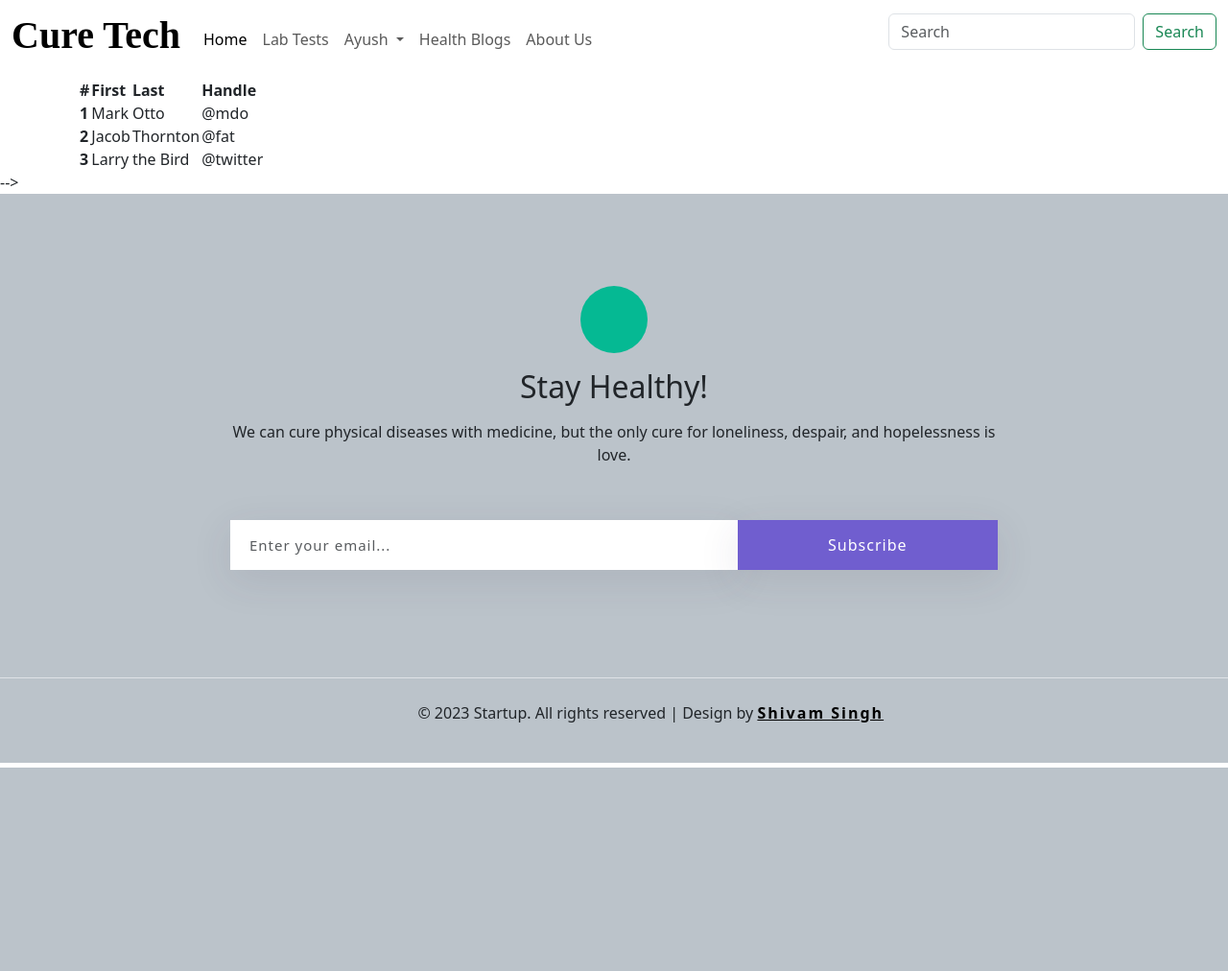
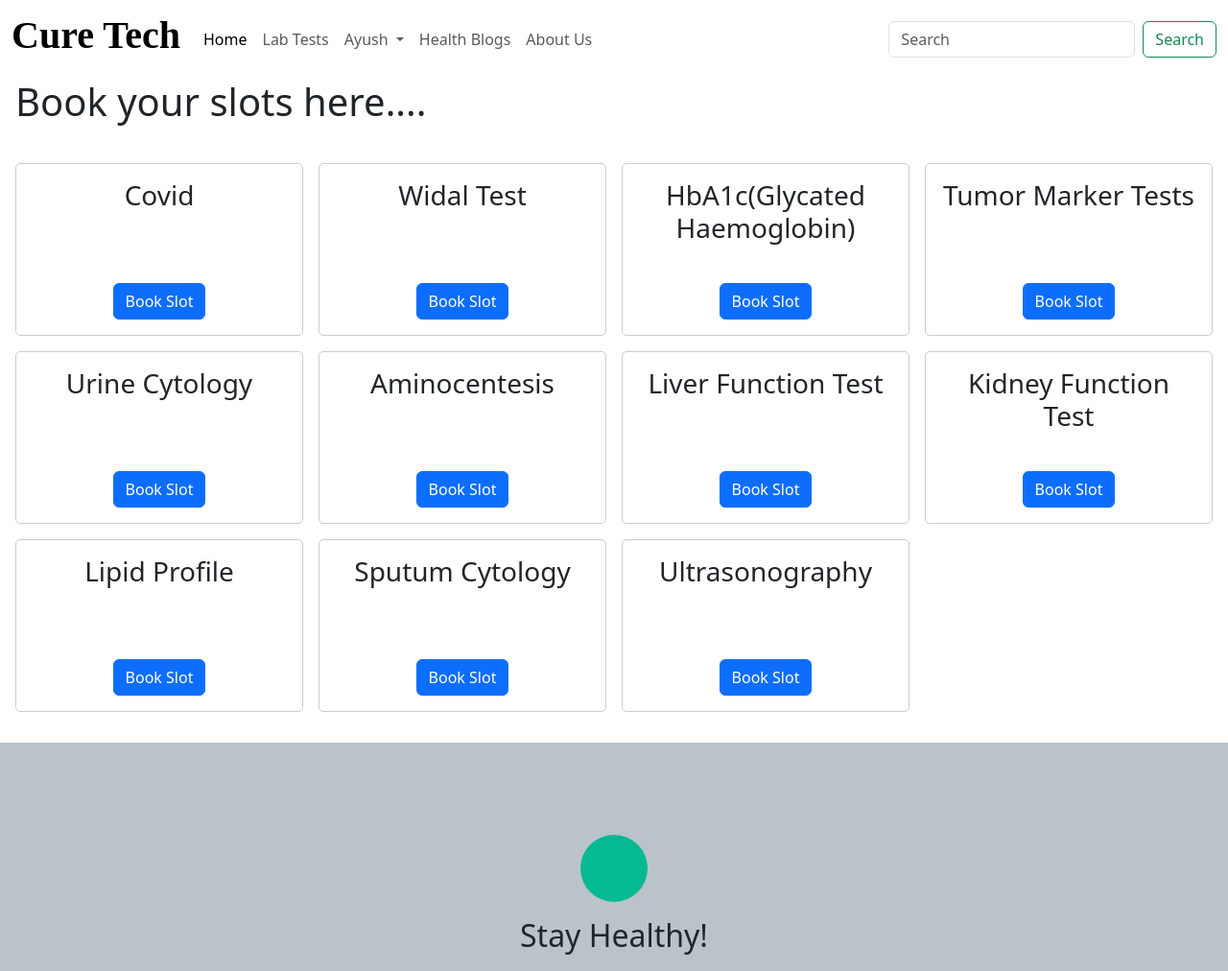
Before and after one commit to shiv-03/CureTech_PHP_Project, a PHP site: page /LabTests.php in a window 1280 px wide. Shown: the top 1012 px of the page at 96% size. Before the commit the page ends 800 px from the top, so only its background shows below. Run offline with PHP 8.4, Linux system fonts and the light colour scheme.

Commit message:
feat: Lab Test Connected to db and updation of css

```diff
--- a/LabTests.php
+++ b/LabTests.php
@@ -1,128 +1,112 @@
-<link rel="stylesheet" href="footer.css">
-<link rel="stylesheet" href="LabTest.css">
-<link href="htttps://cdn.datatables.net/1.13.4/css/jquery.dataTables.min.css">
-  <link href="https://cdn.jsdelivr.net/npm/bootstrap@5.3.0-alpha3/dist/css/bootstrap.min.css" rel="stylesheet"
-        integrity="sha384-KK94CHFLLe+nY2dmCWGMq91rCGa5gtU4mk92HdvYe+M/SXH301p5ILy+dN9+nJOZ" crossorigin="anonymous">
-<style>
-  .slot-box{
-    padding: 4px 4px 4px 4px;
-    margin: 4px 4px 4px 4px;
-    display:flex;
-    justify-content:space-around;
-    border: 1px solid grey;
-    border-radius: 5px;
+<?php
+session_start();
 
-  }
-  .slot-box:hover{
-    animation: slot 5s;
-  }
-  .booking-slots{
-    paddding: 10px 10px ;
-    margin: 5px 5px 5px 5px;
-  }
-  @keyframes slot{
-    50% {background-color: #aaa;}
-  }
-</style>
+if (isset($_SESSION['test_submit'])) {
+  echo '<script>alert("Slot Booked Successfully");</script>';
+  unset($_SESSION['test_submit']);
+}
+
+if (isset($_SESSION['test_error'])) {
+  echo '<script>alert("' . $_SESSION['test_error'] . '");</script>';
+  unset($_SESSION['test_error']);
+}
+
+?>
+
+<!DOCTYPE html>
+<html lang="en">
+
+<head>
+  <meta charset="UTF-8">
+  <meta http-equiv="X-UA-Compatible" content="IE=edge">
+  <meta name="viewport" content="width=device-width, initial-scale=1.0">
+  <title>Lab Test | CureTech</title>
+
+  <link rel="stylesheet" href="css/style.css">
+  <link rel="stylesheet" href="footer.css" />
+  <link href="htttps://cdn.datatables.net/1.13.4/css/jquery.dataTables.min.css" />
+  <link href="https://cdn.jsdelivr.net/npm/bootstrap@5.3.0-alpha3/dist/css/bootstrap.min.css" rel="stylesheet" />
+  <style>
+
+  </style>
+</head>
+
+<body>
+  <?php include 'header.php'; ?>
+
+  <h1 class="px-3">Book your slots here....</h1>
+  <div class="booking-slots">
+  </div>
+
+  <?php include 'footer.php'; ?>
 
 
-<?php include 'header.php'; ?>
+  <!-- Modal -->
+  <div class="modal fade" id="test-modal" tabindex="-1" aria-labelledby="exampleModalLabel" aria-hidden="true">
+    <div class="modal-dialog">
+      <div class="modal-content">
+        <div class="modal-header">
+          <h5 class="modal-title" id="test-modal-title">Book Slot</h5>
+          <button type="button" class="btn-close" data-bs-dismiss="modal" aria-label="Close"></button>
+        </div>
+        <div class="modal-body">
+          <form action="controller/lab-test-script.php" method="post">
+            <input type="hidden" name="test-type" id="test-type" />
+            <div class="row my-2">
+              <div class="col">
+                <label for="test-person" class="py-1">Name: </label>
+                <input type="text" class="form-control" name="test-person" id="test-person" placeholder="Enter name" required>
+              </div>
+              <div class="col">
+                <label for="test-number" class="py-1">Phone Number: </label>
+                <input type="text" class="form-control" name="test-number" id="test-number" placeholder="Enter phone number" required>
+              </div>
+            </div>
+            <div class="row my-2">
+              <div class="col">
+                <label for="test-person-age" class="py-1">Age: </label>
+                <input type="number" class="form-control" name="test-person-age" id="test-person-age" placeholder="Enter Age" required>
+              </div>
+              <div class="col">
+                <label for="test-rate" class="py-1">Rate: </label>
+                <input type="text" class="form-control" name="test-rate" id="test-rate" placeholder="Enter rate" readonly required>
+              </div>
+            </div>
+            <div class="row my-2">
+              <div class="col">
+                <label for="test-time-slot" class="py-1">Select Time Slot: </label>
+                <select class="form-select" name="test-time-slot" aria-label="Select Time Slot" id="test-time-slot" required>
+                  <option selected hidden disabled>Choose Time Slot</option>
+                  <option value="1">9-2</option>
+                  <option value="2">2-8</option>
+                  <option value="3">8-8</option>
+                </select>
+              </div>
+              <div class="col">
+                <label for="test-lab-name" class="py-1">Select Lab: </label>
+                <select class="form-select" name="test-lab-name" aria-label="Select Lab" id="test-lab-name" required>
+                  <option selected hidden disabled>Choose Lab</option>
+                  <option value="1">Shivam Lab</option>
+                  <option value="2">Raja Lab</option>
+                  <option value="3">Krishna Lab</option>
+                  <option value="4">Saurabh Lab</option>
+                </select>
+              </div>
+            </div>
+            <!-- Name, Phone Number, Age, Show Rate, Time Slot, Lab Name -->
+            <button type="submit" class="btn btn-primary my-2">Submit</button>
+          </form>
+        </div>
+        <div class="modal-footer">
+          <button type="button" class="btn btn-secondary" data-bs-dismiss="modal">Close</button>
+        </div>
+      </div>
+    </div>
+  </div>
 
-<div class=" container">
-<table class="#myTable">
-  <thead>
-    <tr>
-      <th scope="col">#</th>
-      <th scope="col">First</th>
-      <th scope="col">Last</th>
-      <th scope="col">Handle</th>
-    </tr>
-  </thead>
-  <tbody>
-    <tr>
-      <th scope="row">1</th>
-      <td>Mark</td>
-      <td>Otto</td>
-      <td>@mdo</td>
-    </tr>
-    <tr>
-      <th scope="row">2</th>
-      <td>Jacob</td>
-      <td>Thornton</td>
-      <td>@fat</td>
-    </tr>
-    <tr>
-      <th scope="row">3</th>
-      <td>Larry</td>
-      <td>the Bird</td>
-      <td>@twitter</td>
-    </tr>
-  </tbody>
-</table>
-</div>
+  <script src="https://code.jquery.com/jquery-3.6.4.js"></script>
+  <script src="scripts/labTest_data.js"></script>
+  <script src="scripts/labtest.js"></script>
+</body>
 
-<!-- <div class = "booking-slots py-3 my-4">
-  <!-- <h1>Book your slots here....</h1> -->
-
-
-<!-- <div class="slot-box py-3 my-4">
-  <div class="type"><h3>Covid</h3></div>
-  <div class="slot-btn"><button type="button" class="btn btn-primary">Book Slot</button></div>
-</div>
-<div class="slot-box py-3 my-4">
-
-  <div class="type"><h3>Widal Test</h3></div>
-  <div class="slot-btn"><button type="button" class="btn btn-primary">Book Slot</button></div>
-</div>
-<div class="slot-box py-3 my-4">
-
-  <div class="type"><h3>HbA1c(Glycated Haemoglobin)</h3></div>
-  <div class="slot-btn"><button type="button" class="btn btn-primary">Book Slot</button></div>
-</div>
-<div class="slot-box py-3 my-4">
-
-  <div class="type"><h3>Tumor marker tests</h3></div>
-  <div class="slot-btn"><button type="button" class="btn btn-primary">Book Slot</button></div>
-</div>
-<div class="slot-box py-3 my-4">
-
-  <div class="type"><h3>Urine Cytology</h3></div>
-  <div class="slot-btn"><button type="button" class="btn btn-primary">Book Slot</button></div>
-</div>
-<div class="slot-box py-3 my-4">
-
-  <div class="type"><h3>Aminocentesis</h3></div>
-  <div class="slot-btn"><button type="button" class="btn btn-primary">Book Slot</button></div>
-</div>
-<div class="slot-box py-3 my-4">
-
-  <div class="type"><h3>Liver function test</h3></div>
-  <div class="slot-btn"><button type="button" class="btn btn-primary">Book Slot</button></div>
-</div>
-<div class="slot-box py-3 my-4">
-
-  <div class="type"><h3>Kidney function test</h3></div>
-  <div class="slot-btn"><button type="button" class="btn btn-primary">Book Slot</button></div>
-</div>
-<div class="slot-box py-3 my-4">
-
-  <div class="type"><h3>Lipid Profile</h3></div>
-  <div class="slot-btn"><button type="button" class="btn btn-primary">Book Slot</button></div>
-</div>
-<div class="slot-box py-3 my-4">
-
-  <div class="type"><h3>Sputum Cytology</h3></div>
-  <div class="slot-btn"><button type="button" class="btn btn-primary">Book Slot</button></div>
-</div>
-<div class="slot-box py-3 my-4">
-
-  <div class="type"><h3>Ultrasonography</h3></div>
-  <div class="slot-btn"><button type="button" class="btn btn-primary">Book Slot</button></div>
-</div> --> -->
-
-</div>
-<?php include 'footer.php' ; ?>
-<script>
-  let table = new DataTable('#myTable');
-</script>
-<script href="https://cdn.datatables.net/1.13.4/js/jquery.dataTables.min.js"></script>
+</html>
--- /dev/null
+++ b/css/style.css
@@ -0,0 +1,30 @@
+.slot-box {
+    display: flex;
+    justify-content: space-between;
+    flex-direction: column;
+    align-items: center;
+    min-height: 180px;
+    padding: 1rem;
+    border: 1px solid #ccc;
+    border-radius: 5px;
+    text-align: center;
+    text-transform: capitalize;
+}
+
+.slot-box:hover {
+    animation: slot 5s;
+}
+
+.booking-slots {
+    display: grid;
+    grid-template-columns: repeat(auto-fit, minmax(250px, 1fr));
+    justify-content: center;
+    gap: 1rem;
+    padding: 2rem 1rem;
+}
+
+@keyframes slot {
+    50% {
+        background-color: #aaa;
+    }
+}
--- /dev/null
+++ b/scripts/labTest_data.js
@@ -0,0 +1,57 @@
+const data = [
+    {
+        title: "Covid",
+        type: "covid",
+        rate: 100,
+    },
+    {
+        title: "Widal Test",
+        type: "widal-test",
+        rate: 100,
+    },
+    {
+        title: "HbA1c(Glycated Haemoglobin)",
+        type: "hba1c",
+        rate: 100,
+    },
+    {
+        title: "Tumor marker tests",
+        type: "tumor-marker",
+        rate: 100,
+    },
+    {
+        title: "Urine Cytology",
+        type: "urine-cytology",
+        rate: 100,
+    },
+    {
+        title: "Aminocentesis",
+        type: "aminocentesis",
+        rate: 100,
+    },
+    {
+        title: "Liver function test",
+        type: "liver-function",
+        rate: 100,
+    },
+    {
+        title: "Kidney function test",
+        type: "kidney-function",
+        rate: 100,
+    },
+    {
+        title: "Lipid Profile",
+        type: "lipid-profile",
+        rate: 100,
+    },
+    {
+        title: "Sputum Cytology",
+        type: "sputum-cytology",
+        rate: 100,
+    },
+    {
+        title: "Ultrasonography",
+        type: "ultrasonography",
+        rate: 100,
+    },
+]
--- /dev/null
+++ b/scripts/labtest.js
@@ -0,0 +1,34 @@
+$(document).ready(function () {
+    const testModal = new bootstrap.Modal(document.getElementById("test-modal"))
+    const testType = document.getElementById("test-type")
+    const testRate = document.getElementById("test-rate")
+
+    function docLoader() {
+        const bookingSlotContainer = document.querySelector(".booking-slots")
+        let output = ""
+
+        data.forEach((element) => {
+            output += `
+            <div class="slot-box">
+                <div class="type">
+                    <h3>${element.title}</h3>
+                </div>
+                <div class="slot-btn"><button type="button" class="btn btn-primary book-slot" data-type="${element.type}" data-type-rate="${element.rate}">Book Slot</button></div>
+            </div>`
+        })
+
+        bookingSlotContainer.innerHTML = output
+    }
+
+    docLoader()
+
+    $(".book-slot").on("click", function (e) {
+        let dataType = $(this).attr("data-type")
+        let dataRate = $(this).attr("data-type-rate")
+
+        testType.value = dataType
+        testRate.value = dataRate
+
+        testModal.show()
+    })
+})
```
Also changed, not shown: HealthBlogs.php (+26 -29 lines), controller/lab-test-script.php (added, +39 -0 lines), includes/dbConnect.php (added, +13 -0 lines), index.PHP (+28 -51 lines).
